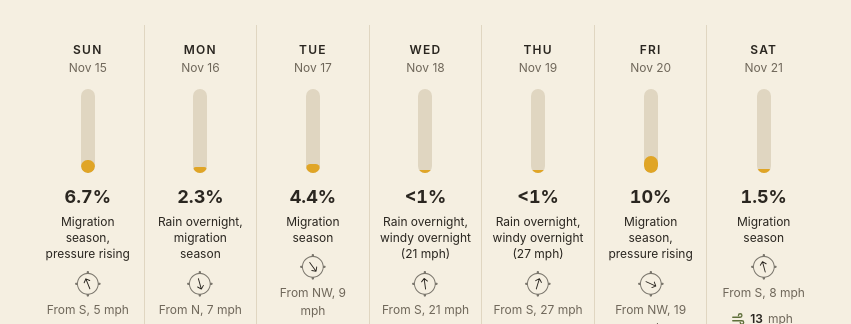
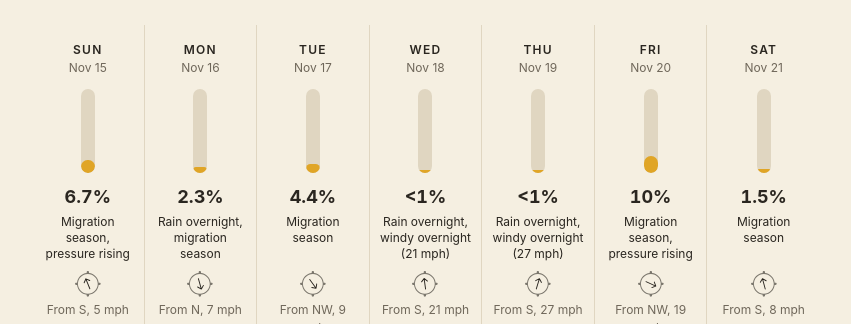
Before and after one commit to swirl2001/unicorn-birding, a plain HTML site: page site/index.html in a window 1280 px wide. Shown: the part 419-743 px from the top of the page, without its empty margins (214-1065 px from the left). Drawn offline with Linux system fonts and the light colour scheme.

Commit message:
Align compasses and icon rows across the week (subgrid)
Co-Authored-By: Claude Opus 5.5 <noreply@anthropic.com>

```diff
--- a/site/index.html
+++ b/site/index.html
@@ -52,7 +52,9 @@
 
   /* Week, as a field-guide table */
   .week { display: grid; grid-template-columns: repeat(7, 1fr); border-bottom: 1px solid var(--rule); }
-  .day { padding: 16px 10px 18px; border-right: 1px solid var(--rule); text-align: center; min-width: 0; }
+  /* Each day spans 6 shared rows (subgrid) so compasses and icon lists line up across the week */
+  .day { padding: 16px 10px 18px; border-right: 1px solid var(--rule); text-align: center; min-width: 0;
+    display: grid; grid-row: span 6; grid-template-rows: subgrid; row-gap: 0; align-items: start; justify-items: center; }
   .day:last-child { border-right: 0; }
   .day .dow { font-size: 12px; font-weight: 600; letter-spacing: .1em; text-transform: uppercase; }
   .day .date { font-size: 12px; color: var(--pencil); }
@@ -137,13 +139,13 @@
   @media (max-width: 640px) {
     .outlook { grid-template-columns: 1fr; justify-items: start; padding: 20px; }
     .week { grid-template-columns: 1fr; }
-    .day { display: grid; grid-template-columns: 64px 1fr 56px; align-items: center; gap: 12px; text-align: left; border-right: 0; border-bottom: 1px solid var(--rule); padding: 12px 4px; }
+    .day { grid-row: auto; grid-template-rows: none; justify-items: stretch; display: grid; grid-template-columns: 64px 1fr 56px; align-items: center; gap: 12px; text-align: left; border-right: 0; border-bottom: 1px solid var(--rule); padding: 12px 4px; }
     .day:last-child { border-bottom: 0; }
     .meter { width: auto; height: 10px; margin: 0; }
     .meter i { top: 0; right: auto; bottom: 0; height: auto; width: var(--p, 0%); }
     .day .pct { text-align: right; }
     .day .note { grid-column: 2 / -1; margin-top: -6px; }
-    .facts { grid-column: 2 / -1; margin-top: -4px; display: flex; flex-wrap: wrap; gap: 4px 12px; justify-items: start; }
+    .facts { grid-column: 2 / -1; margin-top: -4px; display: flex; flex-wrap: wrap; gap: 4px 12px; justify-content: flex-start; }
     .day .wind { grid-column: 2 / -1; margin-top: -6px; flex-direction: row; gap: 6px; text-align: left; }
     .day .compass { width: 22px; height: 22px; }
     .rec-head .n { font-size: 30px; }
@@ -258,15 +260,16 @@
   const sky = (v) => (v == null ? null : v < 0.6 ? 'Foggy' : v < 3 ? 'Hazy' : 'No fog');
   const trend = (dp) => (dp == null ? '–' : dp >= 1 ? 'Rising' : dp <= -1 ? 'Falling' : 'Steady');
   function facts(d) {
-    const out = [];
-    if (d.morning_wind_mph != null) out.push(`<span title="Morning wind (6–11 am)">${ICON.wind}<b>${d.morning_wind_mph}</b> mph</span>`);
-    if (d.morning_gust_mph != null) out.push(`<span title="Morning gusts">${ICON.gust}${d.morning_gust_mph} mph</span>`);
-    if (d.rain_pct != null) out.push(`<span title="Chance of rain, overnight to 11 am">${ICON.rain}${d.rain_pct}%</span>`);
-    if (d.max_temp_f != null) out.push(`<span title="High temperature">${ICON.temp}${d.max_temp_f}°</span>`);
-    if (d.pressure_change_hpa != null) out.push(`<span title="Barometer vs. yesterday morning (${d.pressure_change_hpa > 0 ? '+' : ''}${d.pressure_change_hpa} hPa)">${ICON.gauge}${trend(d.pressure_change_hpa)}</span>`);
-    if (d.morning_vis_mi != null) out.push(`<span title="Fog at the Gate, 6–11 am: visibility (${d.morning_vis_mi} mi)">${ICON.fog}${sky(d.morning_vis_mi)}</span>`);
-    if (d.sunrise) out.push(`<span title="Sunrise">${ICON.sunrise}${d.sunrise} am</span>`);
-    return out.length ? `<div class="facts">${out.join('')}</div>` : '';
+    const v = (x, f) => (x == null ? '–' : f(x));
+    return `<div class="facts">
+      <span title="Morning wind (6–11 am)">${ICON.wind}${v(d.morning_wind_mph, (x) => `<b>${x}</b> mph`)}</span>
+      <span title="Morning gusts">${ICON.gust}${v(d.morning_gust_mph, (x) => `${x} mph`)}</span>
+      <span title="Chance of rain, overnight to 11 am">${ICON.rain}${v(d.rain_pct, (x) => `${x}%`)}</span>
+      <span title="High temperature">${ICON.temp}${v(d.max_temp_f, (x) => `${x}°`)}</span>
+      <span title="Barometer vs. yesterday morning">${ICON.gauge}${trend(d.pressure_change_hpa)}</span>
+      <span title="Fog at the Gate, 6–11 am${d.morning_vis_mi != null ? ` (visibility ${d.morning_vis_mi} mi)` : ''}">${ICON.fog}${v(d.morning_vis_mi, sky)}</span>
+      <span title="Sunrise">${ICON.sunrise}${v(d.sunrise, (x) => `${x} am`)}</span>
+    </div>`;
   }
 
   function renderWeek(days, blank) {
@@ -276,9 +279,9 @@
         <div><div class="dow">${d.dow}</div><div class="date">${d.date}</div></div>
         <div class="meter"><i style="--p:${blank ? 0 : barFill(d.chance)}%"></i></div>
         <div class="pct">${blank ? '–' : pct(d.chance)}</div>
-        ${!blank && d.note ? `<div class="note">${d.note}</div>` : ''}
-        ${!blank && d.night_wind_mph != null ? `<div class="wind" title="Overnight wind (8 pm–6 am)">${compass(d.night_wind_deg)}<span>${windLabel(d.night_wind_deg, d.night_wind_mph)}</span></div>` : ''}
-        ${!blank ? facts(d) : ''}
+        <div class="note">${!blank && d.note ? d.note : ''}</div>
+        <div class="wind" title="Overnight wind (8 pm–6 am)">${!blank && d.night_wind_mph != null ? `${compass(d.night_wind_deg)}<span>${windLabel(d.night_wind_deg, d.night_wind_mph)}</span>` : ''}</div>
+        ${blank ? '<div class="facts"></div>' : facts(d)}
       </div>`).join('');
     const legend = $('legend');
     if (!blank) {
```
